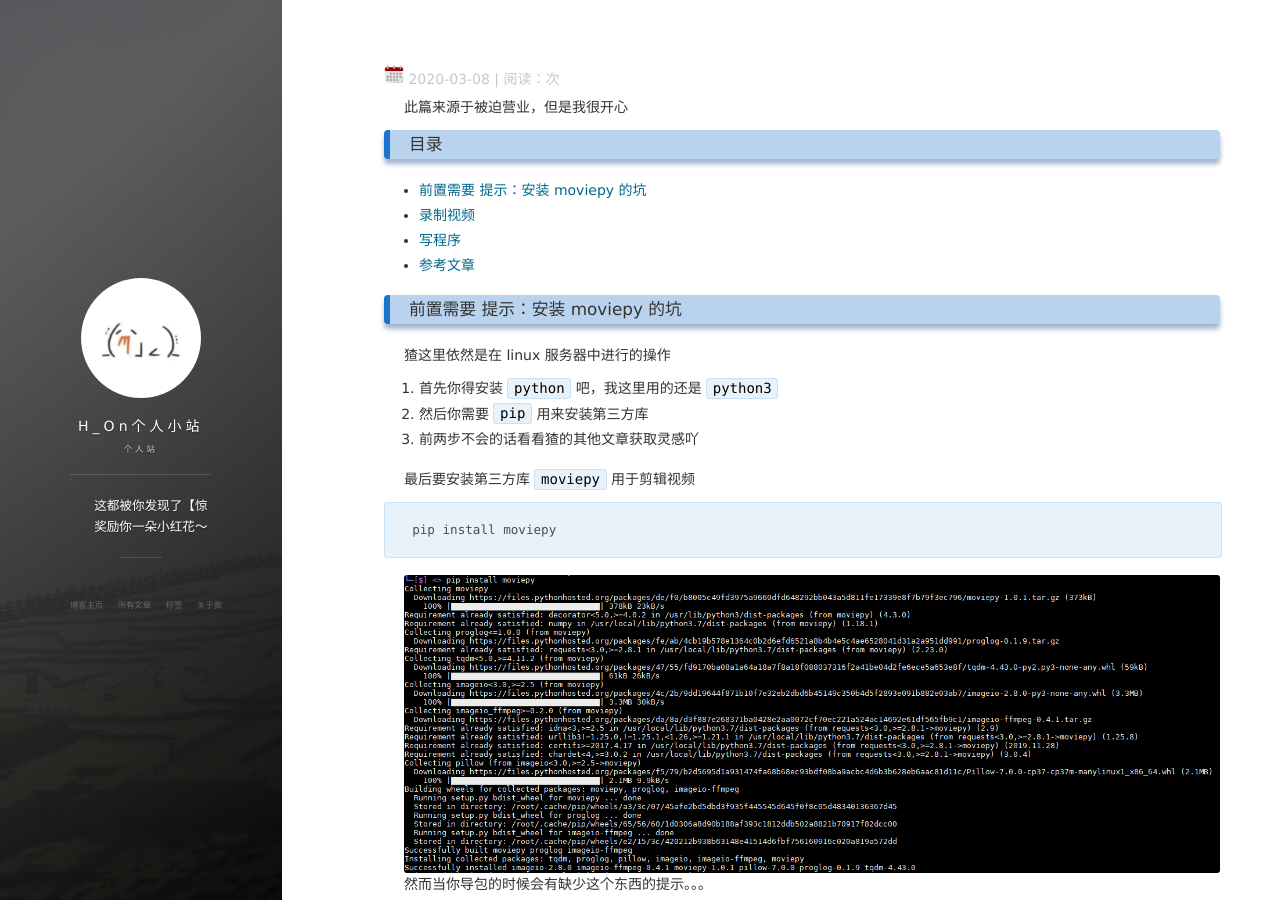
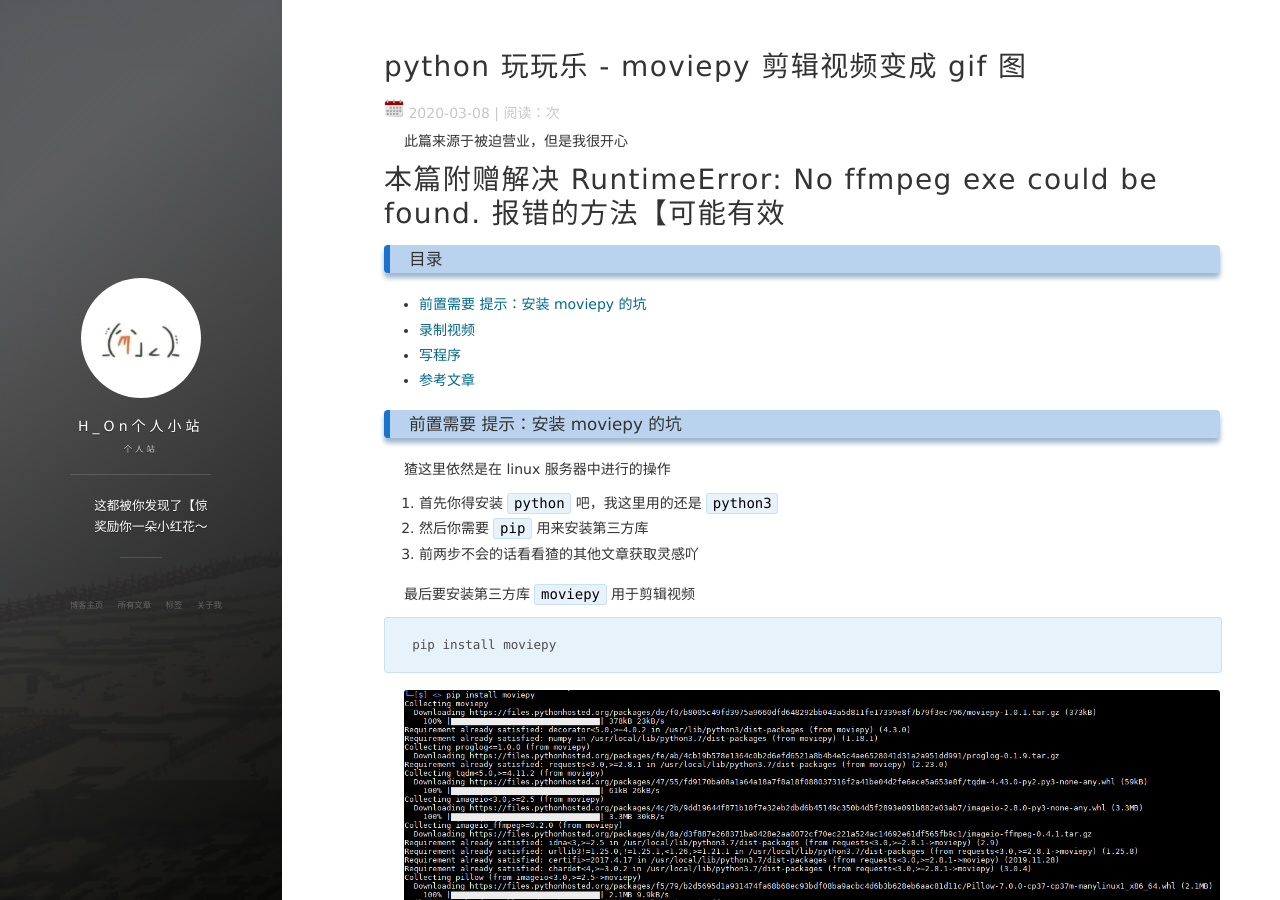
Before and after one commit to Hybrogen/Hybrogen.github.io, a Jekyll site: the page built from _posts/2020-03-08-MovieToGif.md, in a window 1280 px wide and 900 px high. Built offline with Jekyll 4.4.1, drawn with Linux system fonts in a browser that asks for light colours; nearby versions of some CDN libraries; our own code applies the rules of GitHub Pages for plain Markdown files; comment, search, counter and statistics services are not loaded.

Commit message:
python好厉害，视频转gif

```diff
--- a/_posts/2020-03-08-MovieToGif.md
+++ b/_posts/2020-03-08-MovieToGif.md
@@ -1,13 +1,15 @@
 ---
 layout: post
-title: python 玩玩乐 - 视频变成 gif 图
+title: python 玩玩乐 - moviepy 剪辑视频变成 gif 图
 date: 2020-03-08
 author: H_On
-description: python 的一些有趣的操作，还有解决 RuntimeError: No ffmpeg exe could be found. 的问题
+description: python 的一些有趣的操作
 tag: 杂谈
 ---
 
 此篇来源于被迫营业，但是我很开心
+
+# 本篇附赠解决 RuntimeError: No ffmpeg exe could be found. 报错的方法【可能有效
 
 ### 目录
 * [前置需要 提示：安装 moviepy 的坑](#前置需要-提示：安装-moviepy-的坑)
```
